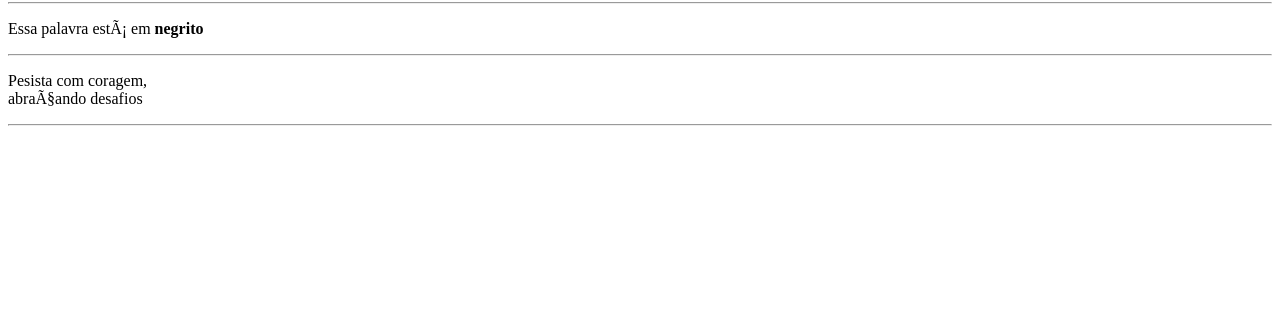
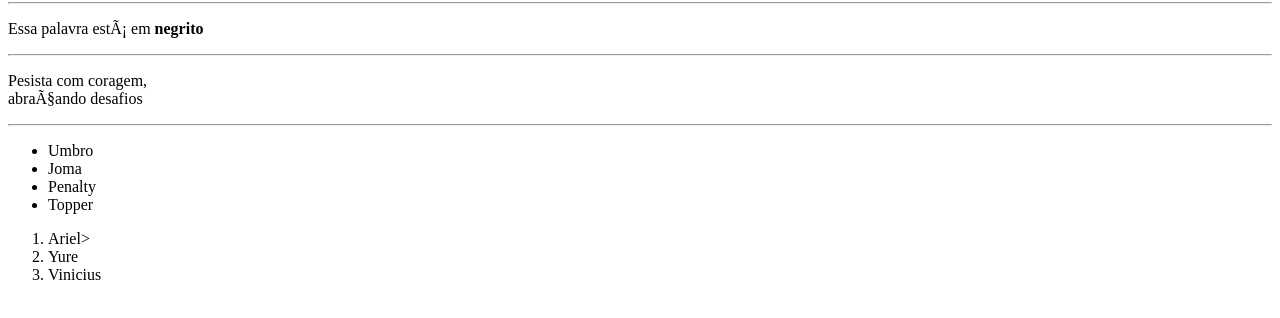
Before and after one commit to arielpandagamer100/Meusite, a plain HTML site: page index.html in a window 1280 px wide. Shown: the part 64-382 px from the top of the page. Drawn offline with Linux system fonts and the light colour scheme.

Commit message:
Update index.html

```diff
--- a/index.html
+++ b/index.html
@@ -11,6 +11,16 @@
     <hr/>
     <p>Pesista com coragem,<br/>abraçando desafios</p>
     <hr/>
-    <p></p>
+    <ul>
+      <li>Umbro</li>
+      <li>Joma</li>
+      <li>Penalty</li>
+      <li>Topper</li>
+    </ul>
+    <ol>
+      <li>Ariel></li>
+      <li>Yure</li>
+      <li>Vinicius</li>
+    </ol>
   </body>
 </html>
```
